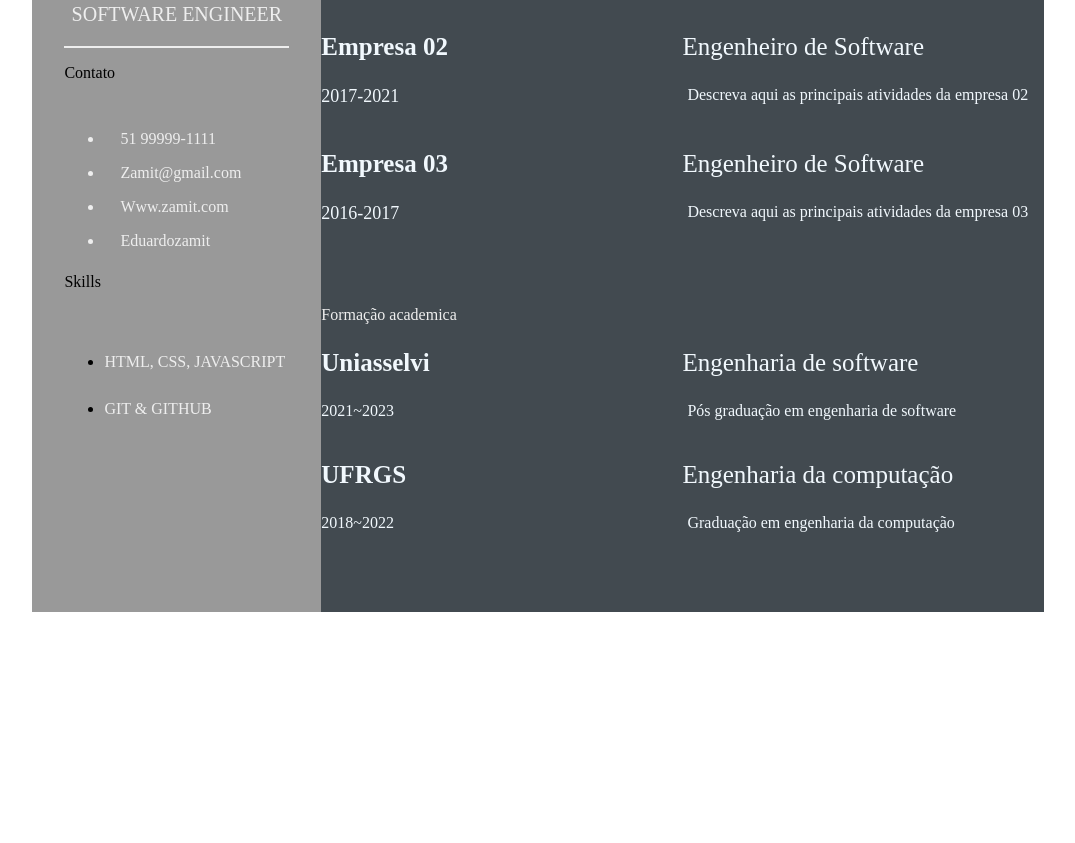
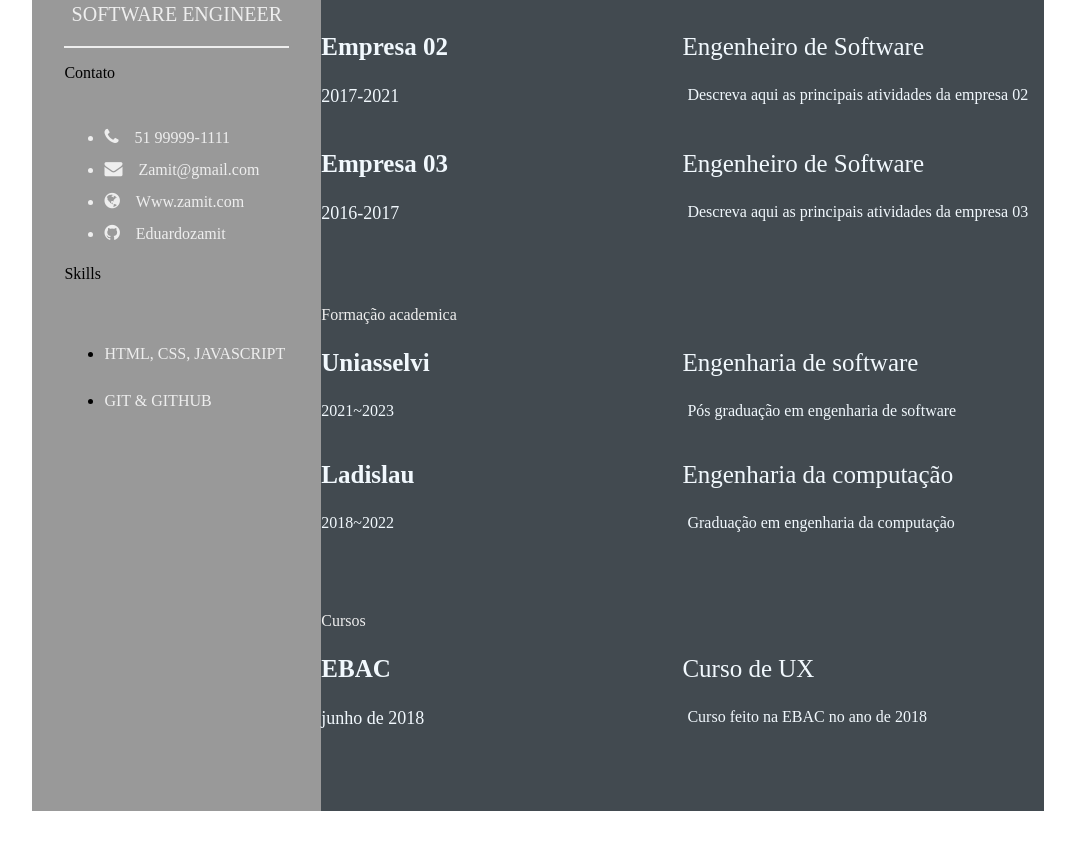
Before and after one commit to eduardozamit/EBAC.github.io, a plain HTML site: page index.html in a window 1280 px wide. Shown: the part 393-1236 px from the top of the page, without its empty margins (102-1177 px from the left). Before the commit the page ends 1037 px from the top, so only its background shows below. Drawn offline with Linux system fonts and the light colour scheme.

Commit message:
Feature: update index.html

```diff
--- a/index.html
+++ b/index.html
@@ -4,7 +4,17 @@
         <meta charset="UTF-8">
         <meta http-equiv="X-UA-Compatible" content="IE=edge">
         <meta name="viewport" content="width=device-width, initial-scale=1.0">
-    <title>Eduardo Zamit CV</title>
+        <title>Daniel Santos CV</title>
+
+        <!-- Google font  -->
+        <link rel="preconnect" href="https://fonts.googleapis.com">
+        <link rel="preconnect" href="https://fonts.gstatic.com" crossorigin>
+        <link href="https://fonts.googleapis.com/css2?family=Roboto:ital,wght@0,100;0,300;0,400;0,700;1,100;1,300;1,400;1,700&display=swap" rel="stylesheet">
+
+        <!-- font-awesome -->
+        <link rel="stylesheet" href="https://cdnjs.cloudflare.com/ajax/libs/font-awesome/4.7.0/css/font-awesome.min.css">
+
+        <!-- Custom CSS -->
         <link rel="stylesheet" href="style.css">
     </head>
 <body>
@@ -96,7 +106,7 @@
                         <p class="education-desc">Pós graduação em engenharia de software</p>
                     </div>
                     <div class="education-left">
-                        <p class="education-school-name">UFRGS</p>
+                        <p class="education-school-name">Ladislau</p>
                         <p class="education-time-period">2018~2022</p>
                     </div>
                     <div class="education-right">
@@ -105,6 +115,20 @@
                     </div>
                 </div>
             </section>
+            <section class="awards gap">
+                <div class="right-title">Cursos</div>
+                <div class="awards-contents">
+                    <div class="awards-left">
+                        <p class="awards-company-name">EBAC</p>
+                        <p class="awards-time-period">junho de 2018</p>
+                    </div>
+                    <div class="awards- right">
+                        <p class="awards-name">Curso de UX</p>
+                        <p class="awards-desc">Curso feito na EBAC no ano de 2018</p>
+
+                    </div>
+                </div>
+            </section>
         </Section>
     </main>
 </body>
```
Lines whose indentation alone changed are shown as unchanged.
